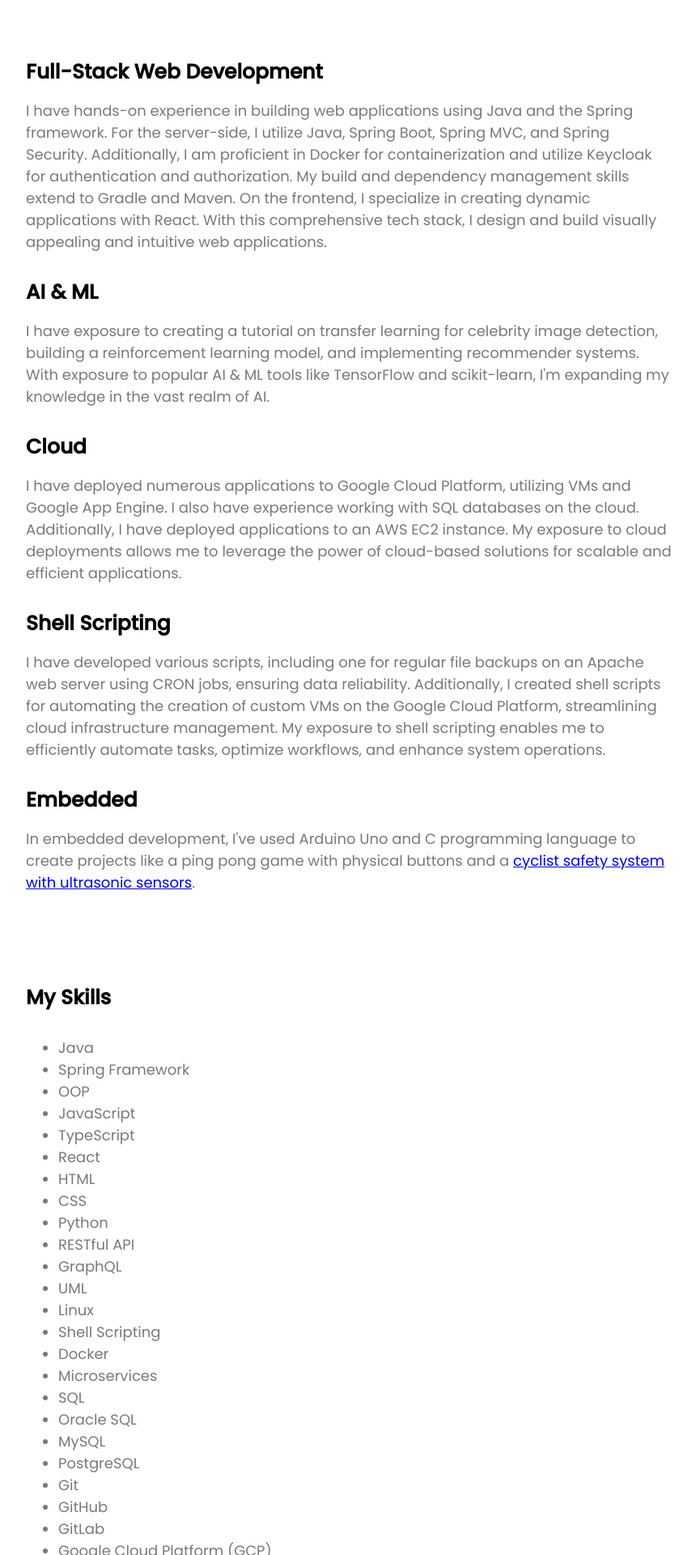
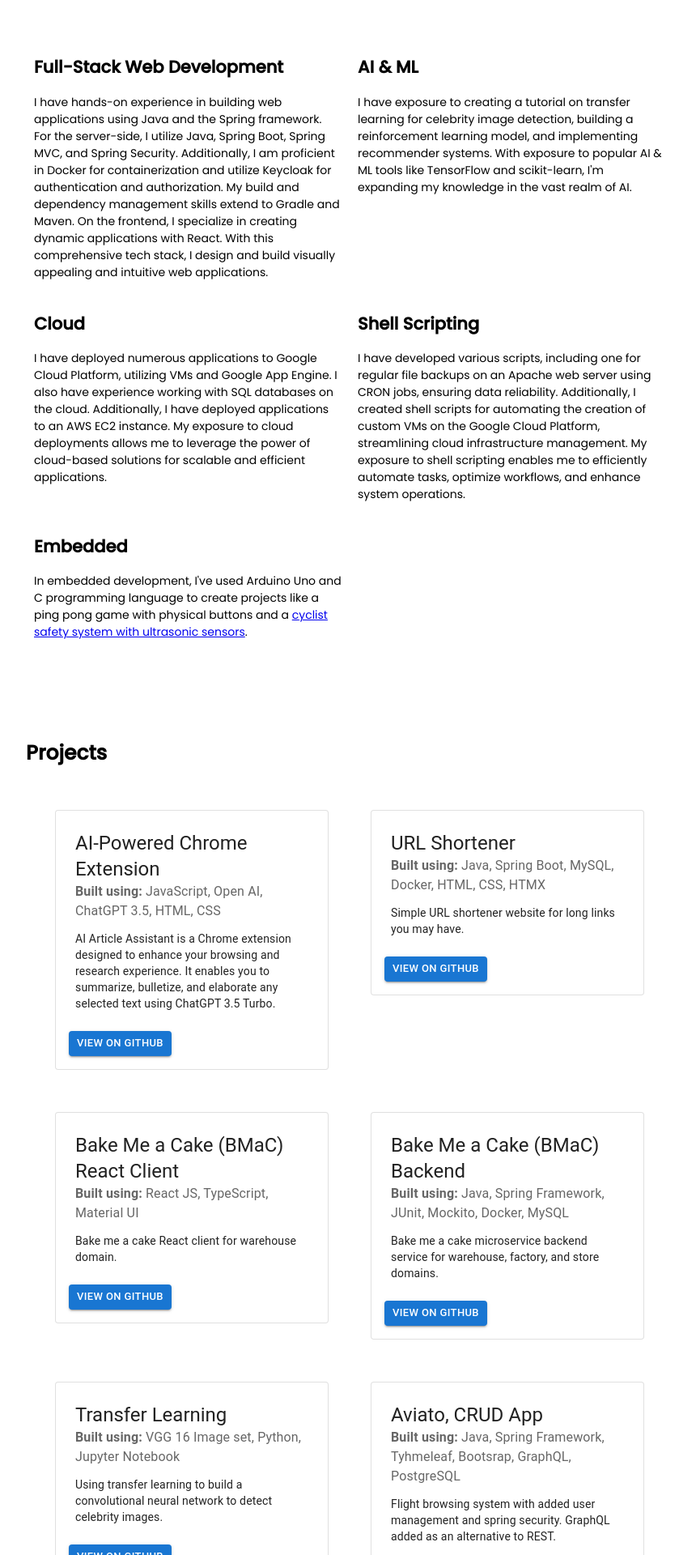
Before and after one commit to Ihsan-Hepsen/personal-website, a Next.js app: page / in a window 1280 px wide. Shown: the part 600-2520 px from the top of the page at 81% size, without its empty margins (208-1068 px from the left). Built offline with nearby package versions, Linux system fonts and the light colour scheme.

Commit message:
[UPDATE]: updated website layout

```diff
--- a/components/ButtonGroupNav.tsx
+++ b/components/ButtonGroupNav.tsx
@@ -23,5 +23,5 @@
         <Button className='nav-btn' variant='text' href='#socials'>Socials</Button>
       </ButtonGroup>
     </Box>
-  );
+  )
 }
--- a/components/ProjectCard.tsx
+++ b/components/ProjectCard.tsx
@@ -24,21 +24,30 @@
 export default function ProjectCard({ title, tools, desc, repoLink }: ProjectCard) {
     return (
         <Box sx={{ minWidth: 275 }}>
-            <Card variant="outlined" sx={{m: 2, p: 1}}>
+            <Card variant="outlined" sx={{ m: 2, p: 1 }}>
                 <React.Fragment>
                     <CardContent>
                         <Typography variant="h5" component="div">
-                            { title }
+                            {title}
                         </Typography>
                         <Typography sx={{ mb: 1.5 }} color="text.secondary">
                             <b>Built using:</b> {tools.join(', ')}
                         </Typography>
                         <Typography variant="body2">
-                            { desc }
+                            {desc}
                         </Typography>
                     </CardContent>
                     <CardActions>
-                        <Button href={ repoLink } variant='contained' size="small">View on GitHUb</Button>
+                        <Button
+                            component="a"
+                            href={repoLink}
+                            target="_blank"
+                            rel="noopener noreferrer"
+                            variant="contained"
+                            size="small"
+                        >
+                            View on GitHub
+                        </Button>
                     </CardActions>
                 </React.Fragment>
             </Card>
--- a/components/static/AboutSection.tsx
+++ b/components/static/AboutSection.tsx
@@ -2,7 +2,9 @@
 export default function AboutSection() {
     return (
         <section className='heroSection' id='about'>
-            <h1>👋 Hi, Ihsan here!</h1>
+            <h1 >
+                👋 Hi, Ihsan here!
+            </h1>
             <h3>
                 ...full-stack software engineer.
             </h3>
--- a/components/static/AchievementsSection.tsx
+++ b/components/static/AchievementsSection.tsx
@@ -1,7 +1,16 @@
 export default function AchievementsSection() {
+    const gridStyle = {
+        display: 'grid',
+        gridTemplateColumns: 'repeat(auto-fit, minmax(250px, 1fr))',
+        gap: '20px',
+        padding: '10px',
+    }
+
     return (
         <section className='heroSection' id='achievements'>
-            <h3>Full-Stack Web Development</h3>
+            <div style={gridStyle}>
+                <div>
+                    <h2>Full-Stack Web Development</h2>
                     <p>
                         I have hands-on experience in building web applications using
                         Java and the Spring framework. For the server-side, I utilize Java,
@@ -12,14 +21,18 @@
                         dynamic applications with React. With this comprehensive tech stack,
                         I design and build visually appealing and intuitive web applications.
                     </p>
-            <h3>AI & ML</h3>
+                </div>
+                <div>
+                    <h2>AI & ML</h2>
                     <p>
                         I have exposure to creating a tutorial on transfer learning for celebrity
                         image detection, building a reinforcement learning model, and implementing
                         recommender systems. With exposure to popular AI & ML tools like TensorFlow
                         and scikit-learn, I'm expanding my knowledge in the vast realm of AI.
                     </p>
-            <h3>Cloud</h3>
+                </div>
+                <div>
+                    <h2>Cloud</h2>
                     <p>
                         I have deployed numerous applications to Google Cloud Platform, utilizing
                         VMs and Google App Engine. I also have experience working with SQL databases
@@ -27,7 +40,9 @@
                         My exposure to cloud deployments allows me to leverage the power of cloud-based
                         solutions for scalable and efficient applications.
                     </p>
-            <h3>Shell Scripting</h3>
+                </div>
+                <div>
+                    <h2>Shell Scripting</h2>
                     <p>
                         I have developed various scripts, including one for regular file backups on an
                         Apache web server using CRON jobs, ensuring data reliability. Additionally,
@@ -36,7 +51,9 @@
                         shell scripting enables me to efficiently automate tasks, optimize workflows,
                         and enhance system operations.
                     </p>
-            <h3>Embedded</h3>
+                </div>
+                <div>
+                    <h2>Embedded</h2>
                     <p>
                         In embedded development, I've used Arduino Uno and C programming language to create projects
                         like a ping pong game with physical buttons and a&nbsp;
@@ -44,6 +61,9 @@
                             cyclist safety system with ultrasonic sensors
                         </a>.
                     </p>
+                </div>
+
+            </div>
         </section>
     )
 }
--- a/components/static/ProjectsSection.tsx
+++ b/components/static/ProjectsSection.tsx
@@ -1,6 +1,18 @@
 import ProjectCard from "../ProjectCard"
 
 const projects = {
+    'chromeExtension': {
+        title: 'AI-Powered Chrome Extension',
+        tools: ['JavaScript', 'Open AI', 'ChatGPT 3.5', 'HTML', 'CSS'],
+        desc: 'AI Article Assistant is a Chrome extension designed to enhance your browsing and research experience. It enables you to summarize, bulletize, and elaborate any selected text using ChatGPT 3.5 Turbo.',
+        link: 'https://github.com/Ihsan-Hepsen/AI-Article-Assistant'
+    },
+    'urlShortener': {
+        title: 'URL Shortener',
+        tools: ['Java', 'Spring Boot', 'MySQL', 'Docker', 'HTML', 'CSS', 'HTMX'],
+        desc: 'Simple URL shortener website for long links you may have.',
+        link: 'https://github.com/Ihsan-Hepsen/URL-Shortener/'
+    },
     'bmacFrontend': {
         title: 'Bake Me a Cake (BMaC) React Client',
         tools: ['React JS', 'TypeScript', 'Material UI'],
@@ -29,13 +41,24 @@
 }
 
 export default function ProjectSection() {
+    const gridStyle = {
+        display: 'grid',
+        gridTemplateColumns: 'repeat(auto-fit, minmax(250px, 1fr))',
+        gap: '20px',
+        padding: '20px',
+    }
+
     return (
         <section className='heroSection' id='projects'>
             <h3>Projects</h3>
-            <ProjectCard title={projects["bmacFrontend"].title} tools={projects["bmacFrontend"].tools} desc={projects["bmacFrontend"].desc} repoLink={projects["bmacFrontend"].link} />
-            <ProjectCard title={projects["bmacBackend"].title} tools={projects["bmacBackend"].tools} desc={projects["bmacBackend"].desc} repoLink={projects["bmacBackend"].link} />
-            <ProjectCard title={projects["transferLearning"].title} tools={projects["transferLearning"].tools} desc={projects["transferLearning"].desc} repoLink={projects["transferLearning"].link} />
-            <ProjectCard title={projects["aviato"].title} tools={projects["aviato"].tools} desc={projects["aviato"].desc} repoLink={projects["aviato"].link} />
+            <div style={gridStyle}>
+                <ProjectCard title={projects["chromeExtension"].title} tools={projects["chromeExtension"].tools} desc={projects["chromeExtension"].desc} repoLink={projects["chromeExtension"].link} />
+                <ProjectCard title={projects["urlShortener"].title} tools={projects["urlShortener"].tools} desc={projects["urlShortener"].desc} repoLink={projects["urlShortener"].link} />
+                <ProjectCard title={projects["bmacFrontend"].title} tools={projects["bmacFrontend"].tools} desc={projects["bmacFrontend"].desc} repoLink={projects["bmacFrontend"].link} />
+                <ProjectCard title={projects["bmacBackend"].title} tools={projects["bmacBackend"].tools} desc={projects["bmacBackend"].desc} repoLink={projects["bmacBackend"].link} />
+                <ProjectCard title={projects["transferLearning"].title} tools={projects["transferLearning"].tools} desc={projects["transferLearning"].desc} repoLink={projects["transferLearning"].link} />
+                <ProjectCard title={projects["aviato"].title} tools={projects["aviato"].tools} desc={projects["aviato"].desc} repoLink={projects["aviato"].link} />
+            </div>
         </section>
     )
 }
--- a/components/static/SkillsSection.tsx
+++ b/components/static/SkillsSection.tsx
@@ -1,9 +1,16 @@
 
 export default function SkillsSection() {
+    const gridStyle = {
+        display: 'grid',
+        gridTemplateColumns: 'repeat(auto-fit, minmax(150px, 1fr))',
+        gap: '20px',
+        padding: '20px',
+    }
+
     return (
         <section className='heroSection' id='skills'>
             <h3>My Skills</h3>
-            <ul>
+            <ul style={gridStyle}>
                 <li>Java</li>
                 <li>Spring Framework</li>
                 <li>OOP</li>
@@ -14,21 +21,15 @@
                 <li>CSS</li>
                 <li>Python</li>
                 <li>RESTful API</li>
-                <li>GraphQL</li>
-                <li>UML</li>
                 <li>Linux</li>
                 <li>Shell Scripting</li>
                 <li>Docker</li>
                 <li>Microservices</li>
-                <li>SQL</li>
                 <li>Oracle SQL</li>
                 <li>MySQL</li>
                 <li>PostgreSQL</li>
                 <li>Git</li>
-                <li>GitHub</li>
-                <li>GitLab</li>
                 <li>Google Cloud Platform (GCP)</li>
-                <li>Microsoft Azure</li>
                 <li>Agile & Scrum</li>
                 <li>Domain Driven Design (DDD)</li>
                 <li>Rabbit MQ</li>
--- a/pages/index.tsx
+++ b/pages/index.tsx
@@ -78,8 +78,8 @@
         <ButtonGroupNav />
         <AboutSection />
         <AchievementsSection />
+        <ProjectSection />
         <SkillsSection />
-        <ProjectSection />
         <SocialsSection />
       </div>
     </>
```
Lines whose indentation alone changed are shown as unchanged.
